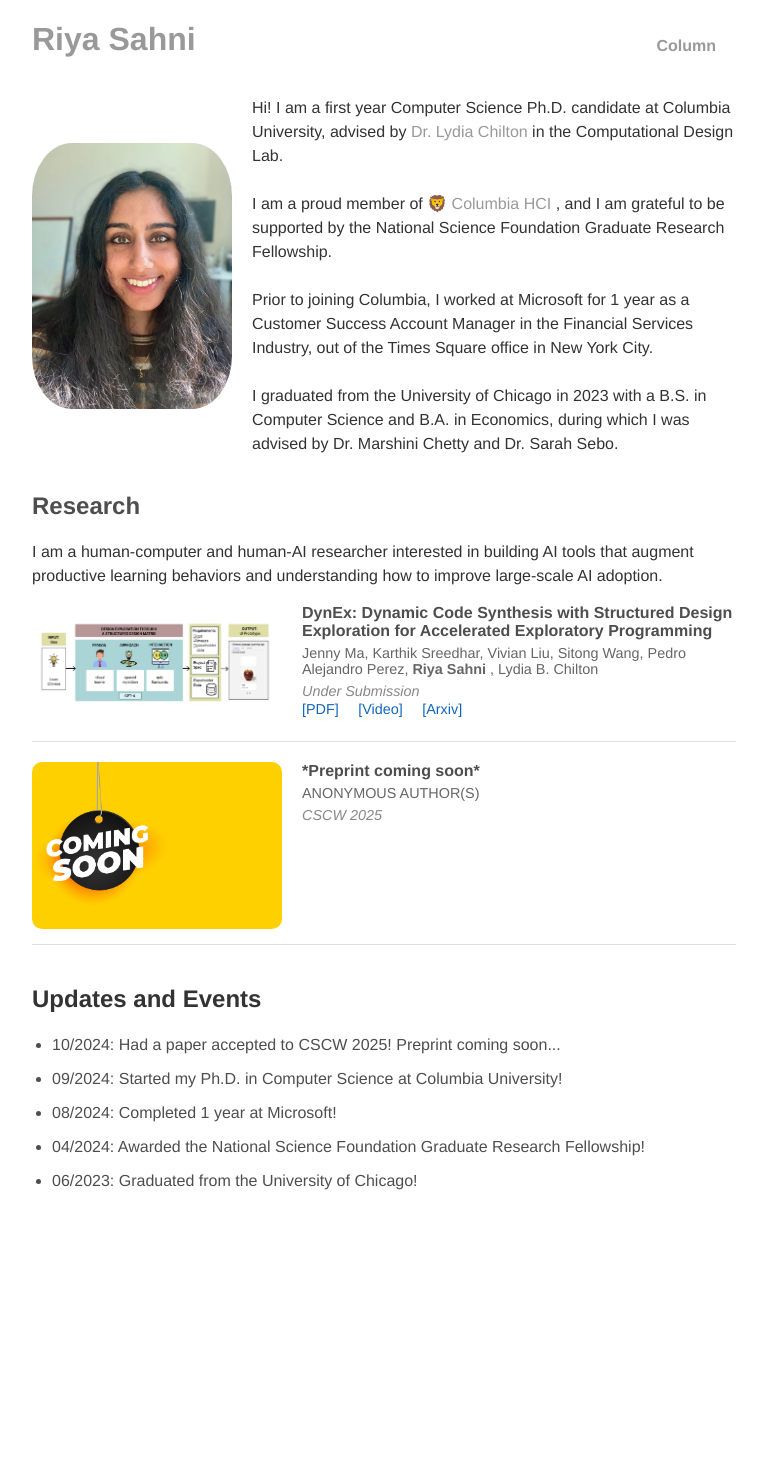
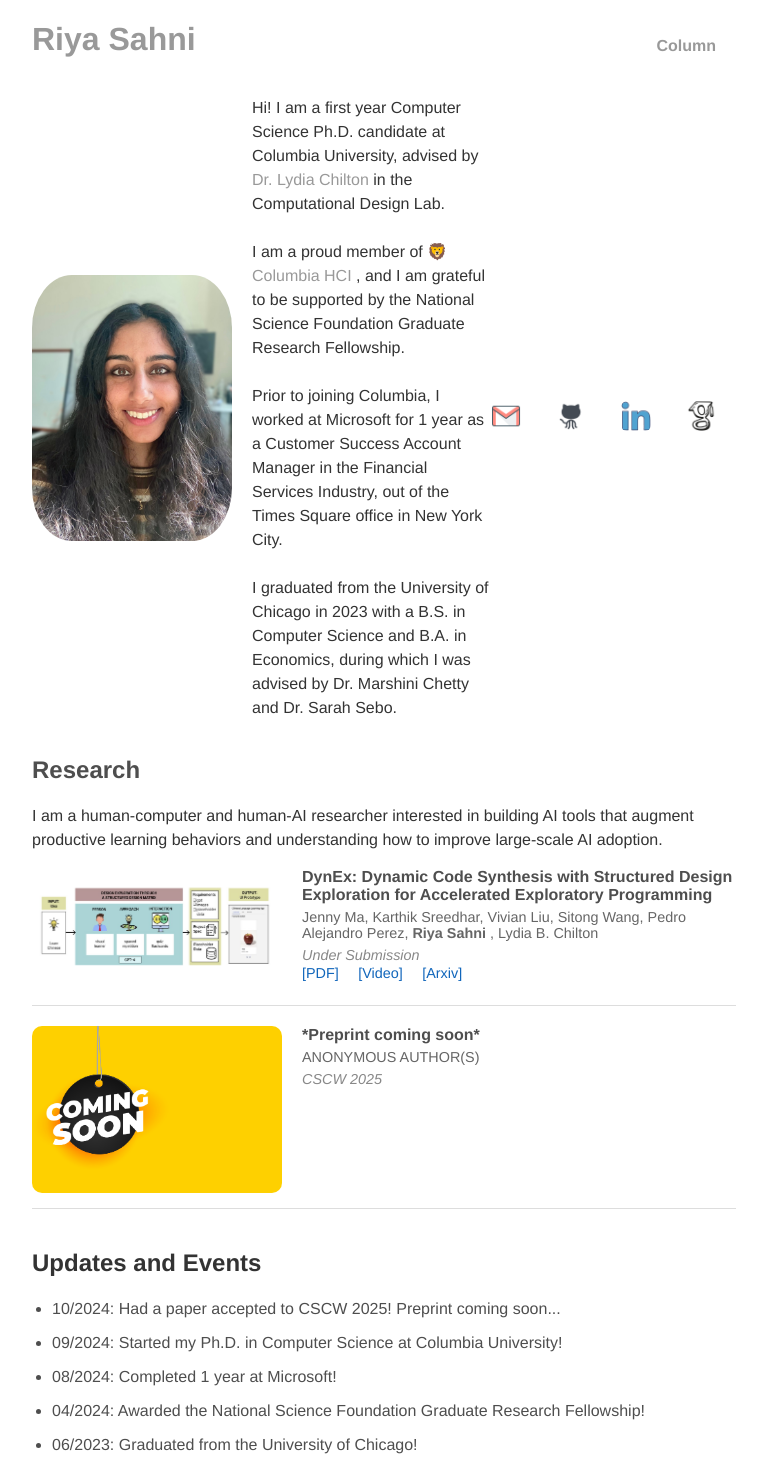
Before and after one commit to riyasahni/riyasahni.github.io, a Jekyll site: the page built from index.html, in a window 1280 px wide. Shown: the whole page, without its empty margins (256-1023 px from the left). Built offline with Jekyll 4.4.1, drawn with Linux system fonts in a browser that asks for light colours; before the commit the page ends 1209 px from its top, so only the background shows below that.

Commit message:
i think i'm almost done now!

```diff
--- a/_layouts/default.html
+++ b/_layouts/default.html
@@ -32,6 +32,22 @@
 					   <br/>
 					   I graduated from the University of Chicago in 2023 with a B.S. in Computer Science and B.A. in Economics, during which I was advised by Dr. Marshini Chetty and Dr. Sarah Sebo.
 					</p>
+				</div>
+
+				<!-- Social Media Bar with Favicons -->
+				<div class="social-bar">
+					<a href="mailto:riya.sahni@cs.columbia.edu" title="Email" target="_blank">
+						<img src="/img/favicons/email.png" alt="Email">
+					</a>
+					<a href="https://github.com/riyasahni" title="GitHub" target="_blank">
+						<img src="/img/favicons/github.png" alt="GitHub">
+					</a>
+					<a href="https://linkedin.com/in/riya-sahni" title="LinkedIn" target="_blank">
+						<img src="/img/favicons/linkedin.png" alt="LinkedIn">
+					</a>
+					<a href="https://google.com" title="Google Scholar" target="_blank">
+						<img src="/img/favicons/google_scholar.png" alt="Google Scholar">
+					</a>
 				</div>
 			</section>
 
--- a/css/main.css
+++ b/css/main.css
@@ -193,3 +193,20 @@ section {
     color:  #4e4e4e;
     margin-bottom: 10px; /* Space between list items for clarity */
 }
+/* Social Media Bar Styling */
+.social-bar {
+	margin-top: 20px;
+	display: flex;
+	justify-content: center;
+	gap: 15px; /* Spacing between icons */
+}
+
+.social-bar a img {
+	width: 30px;
+	height: 30px;
+	transition: transform 0.2s ease;
+}
+
+.social-bar a img:hover {
+	transform: scale(1.2); /* Enlarge icon on hover */
+}
```
